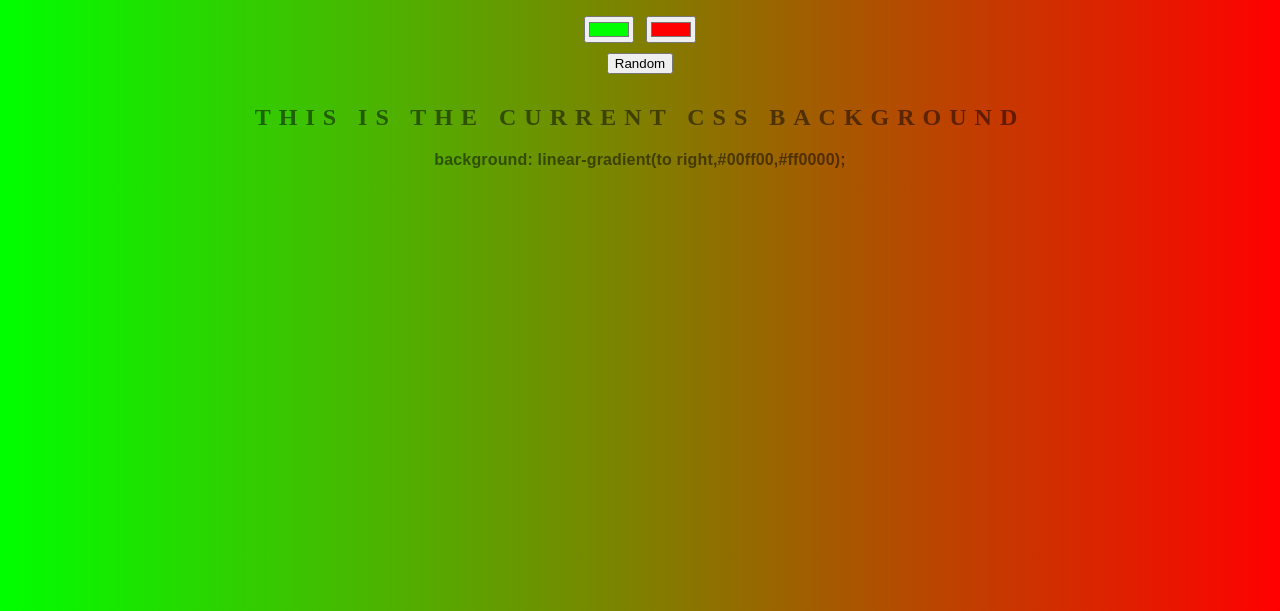
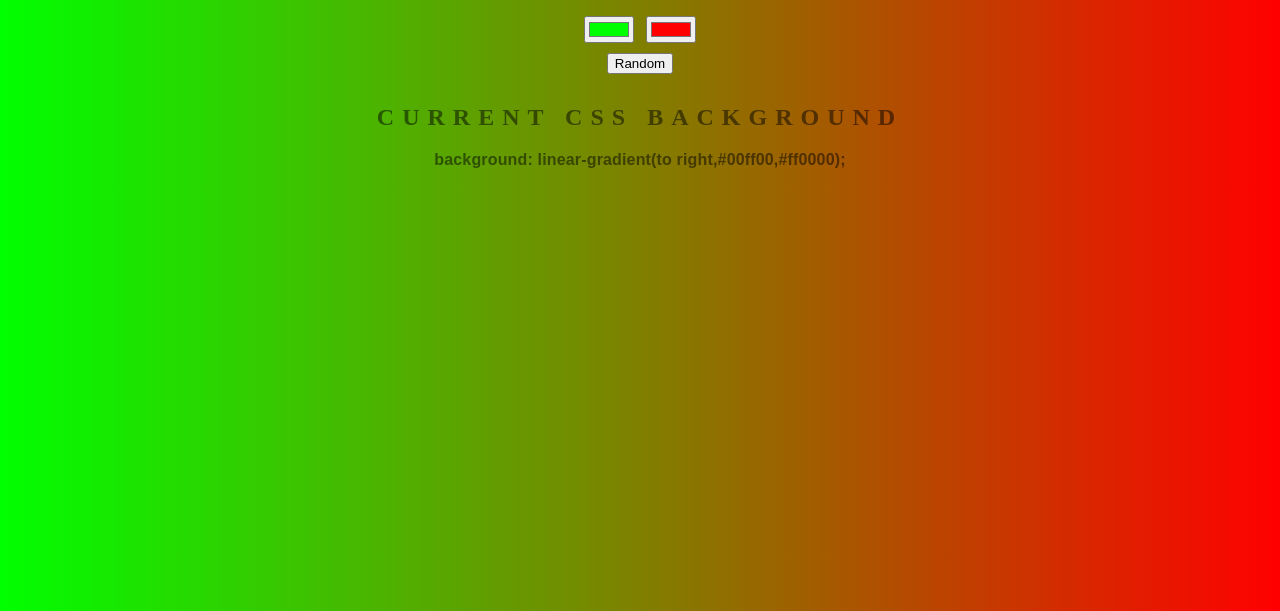
Before and after one commit to RayBDev/background-generator, a plain HTML site: page index.html in a window 1280 px wide. Shown: the part 189-800 px from the top of the page. Drawn offline with Linux system fonts and the light colour scheme.

Commit message:
modified H2 heading

```diff
--- a/index.html
+++ b/index.html
@@ -10,7 +10,7 @@
 	<input class="color2" type="color" name="color2" value="#ff0000">
 	<br>
 	<button id="randomcolor">Random</button>
-	<h2>This is the current CSS Background</h2>
+	<h2>Current CSS Background</h2>
 	<h3></h3>
 	<script type="text/javascript" src="myscript.js"></script>
 </body>
```
